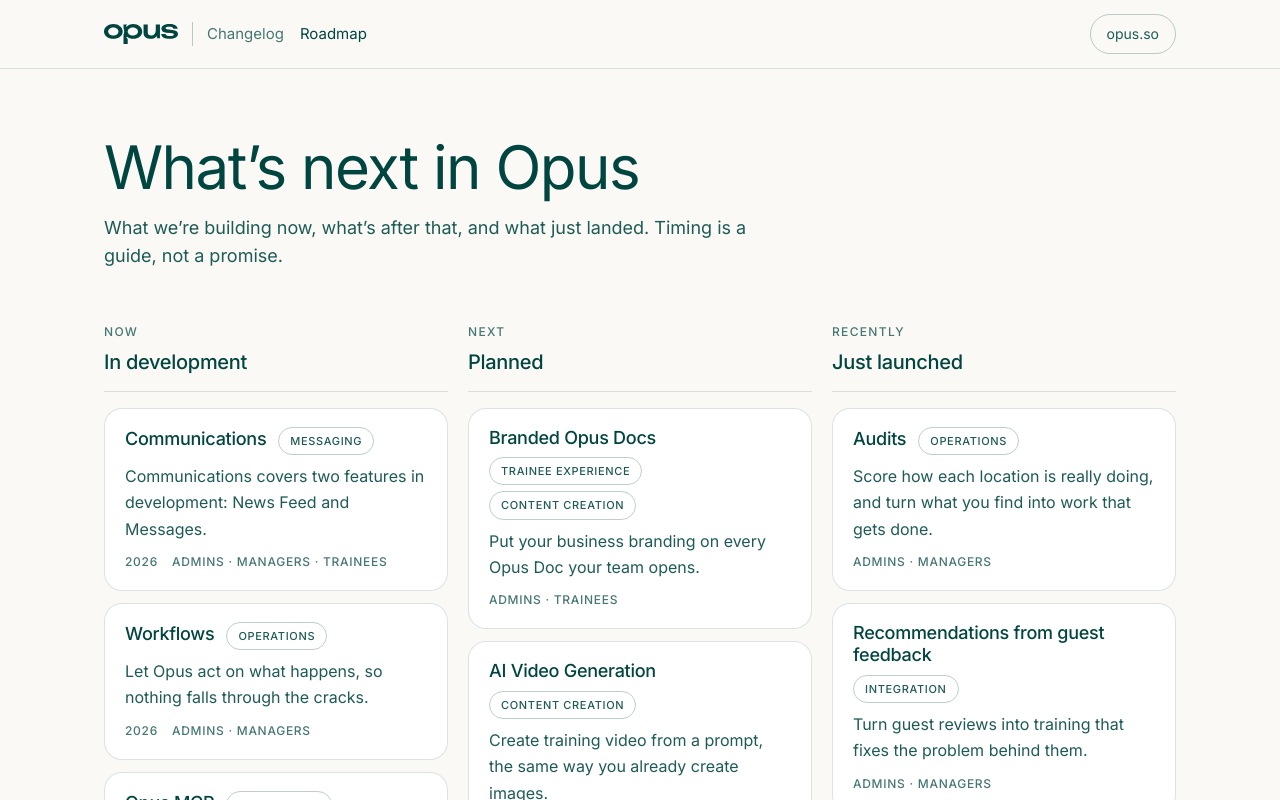
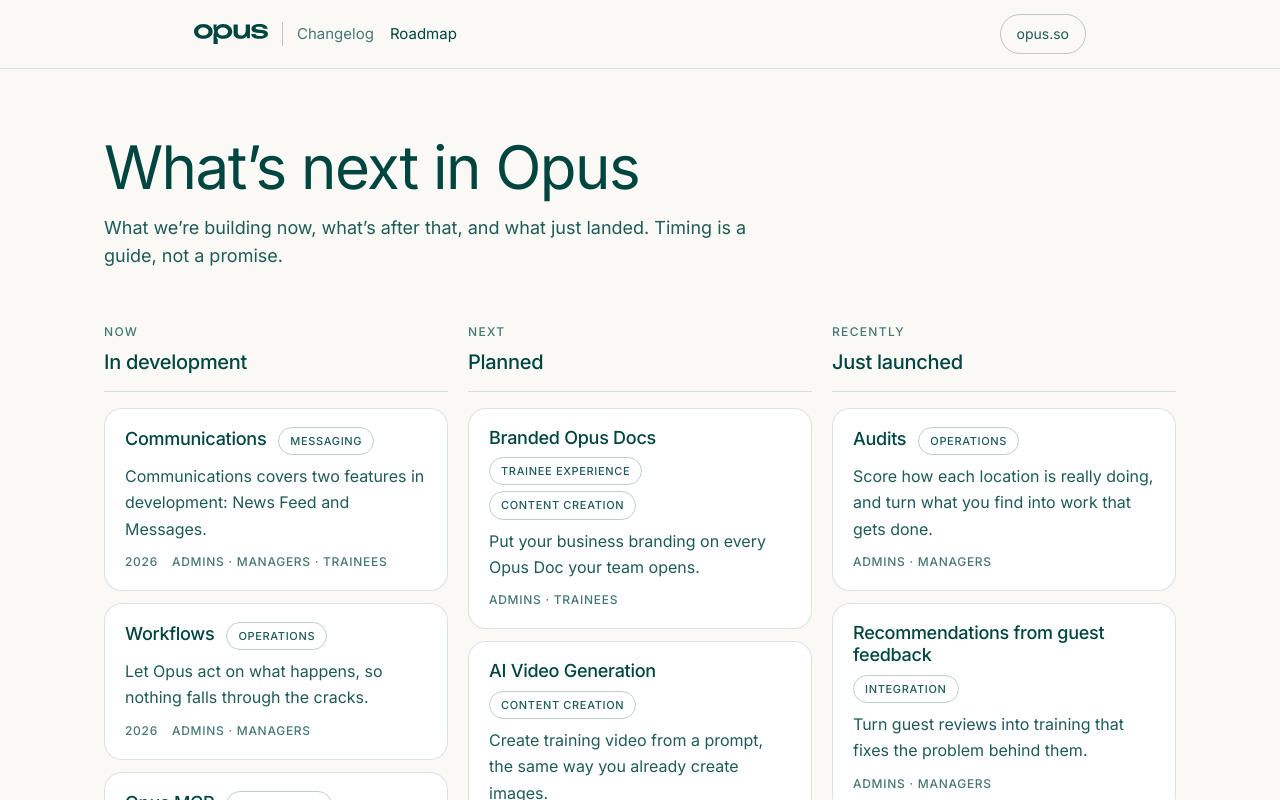
Before and after one commit to opus-training/changelog, a Next.js app: page /roadmap in a window 1280 px wide. Shown: the top 800 px of the page. Built offline with nearby package versions, Linux system fonts and the light colour scheme.

Commit message:
Keep whole-card clicks and wide wrap on the board only

```diff
--- a/src/app/globals.css
+++ b/src/app/globals.css
@@ -253,7 +253,7 @@
   transition: background-size 0.2s ease;
 }
 
-.row-title a::after {
+.board .row-title a::after {
   content: "";
   position: absolute;
   inset: 0;
@@ -335,7 +335,7 @@
   overflow: hidden;
 }
 
-body:has(.board) .wrap {
+body:has(.board) main.wrap {
   max-width: 1120px;
 }
 
@@ -552,6 +552,12 @@
 
 /* ── Responsive ─────────────────────────────────────────────────────────── */
 
+@media (max-width: 960px) {
+  .board {
+    grid-template-columns: 1fr 1fr;
+  }
+}
+
 @media (max-width: 720px) {
   .release {
     grid-template-columns: 1fr;
@@ -588,10 +594,6 @@
   .board {
     grid-template-columns: 1fr;
     gap: 32px;
-  }
-
-  .board-col-head {
-    position: static;
   }
 
   .footer-note {
```
